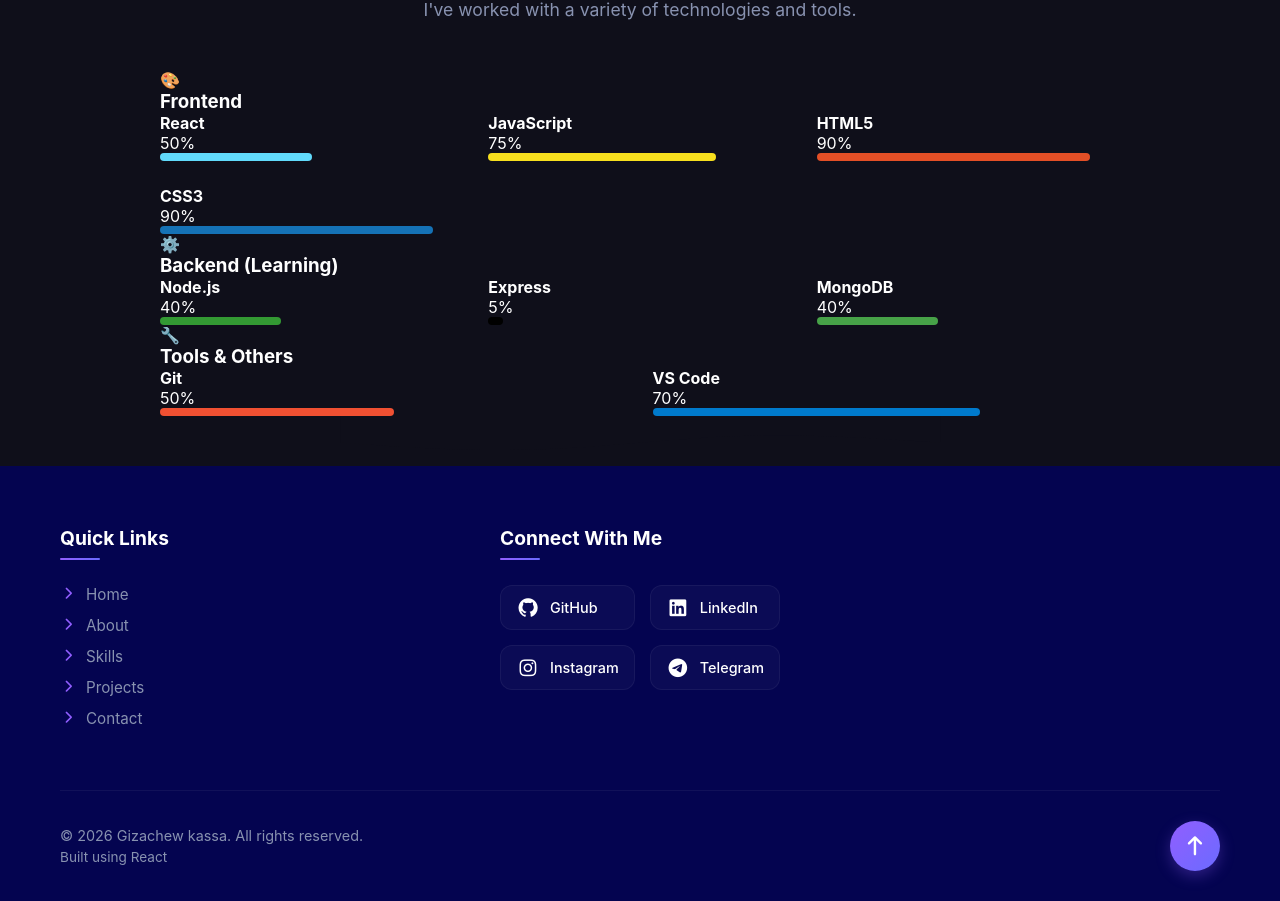
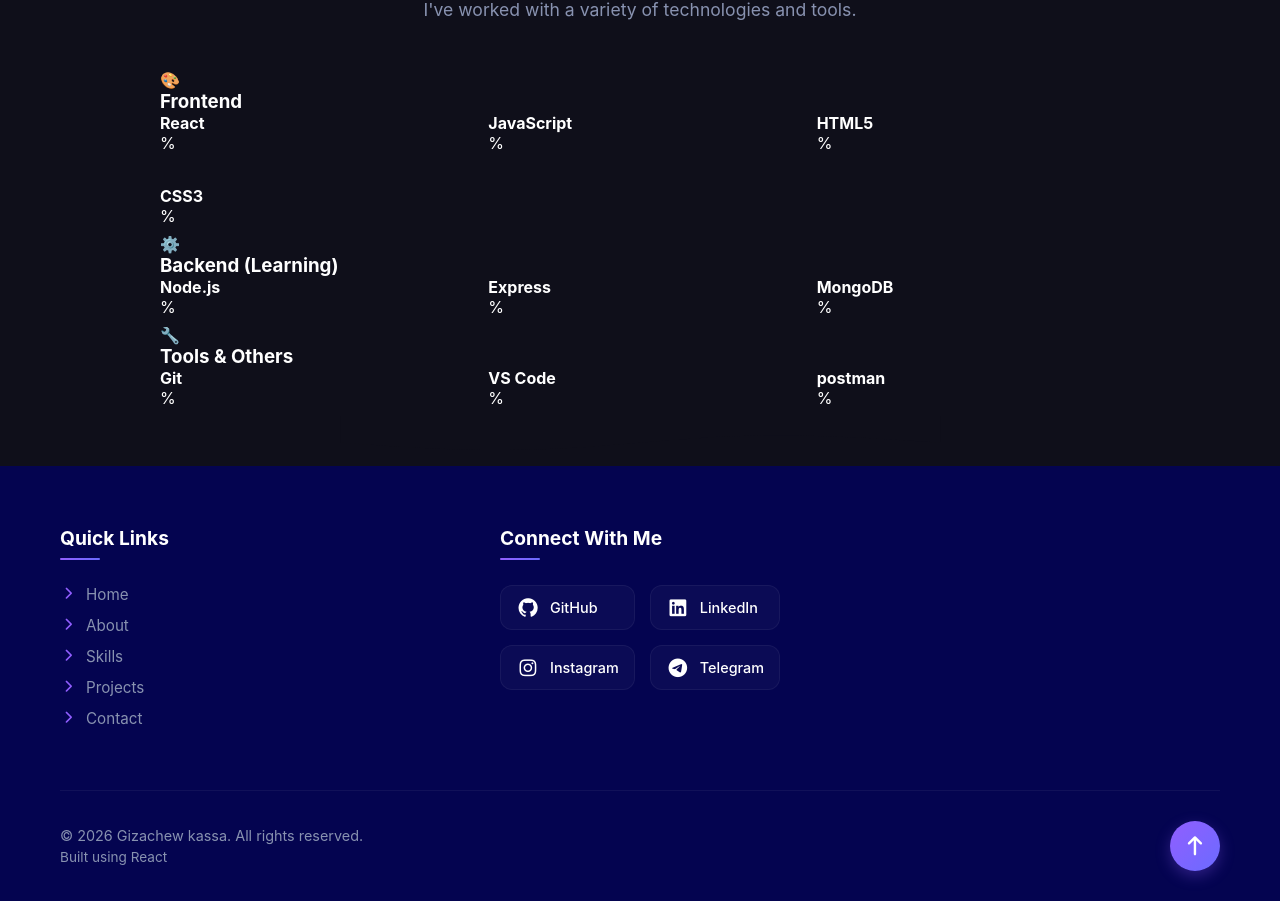
Before and after one commit to gizachew-k/website, a React (Create React App) app: page / in a window 1280 px wide. Shown: the part 4359-5260 px from the top of the page. Built offline with nearby package versions, Linux system fonts and the light colour scheme.

Commit message:
editing skill section

```diff
--- a/src/components/Skills.jsx
+++ b/src/components/Skills.jsx
@@ -15,10 +15,10 @@
     category: "Frontend",
     icon: "🎨",
     skills: [
-      { name: "React", level: 50, color: "#61DAFB" },
-      { name: "JavaScript", level: 75, color: "#F7DF1E" },
-      { name: "HTML5", level: 90, color: "#E34F26" },
-      { name: "CSS3", level: 90, color: "#1572B6" }
+      { name: "React"},
+      { name: "JavaScript"},
+      { name: "HTML5" },
+      { name: "CSS3" }
     ]
   },
   {
@@ -26,18 +26,19 @@
     icon: "⚙️",
     color: "#339933",
     skills: [
-      { name: "Node.js", level: 40, color: "#339933" },      // Learning
-      { name: "Express", level: 5, color: "#000000" },       // Learning
-      { name: "MongoDB", level: 40, color: "#47A248" },       // Learning
+      { name: "Node.js"},      // Learning
+      { name: "Express" },       // Learning
+      { name: "MongoDB" },       // Learning
     ]
   },
     {
       category: "Tools & Others",
       icon: "🔧",
       skills: [
-        { name: "Git", level: 50, color: "#F05032" },
+        { name: "Git"},
 
-        { name: "VS Code", level:70, color: "#007ACC" },
+        { name: "VS Code" },
+        { name: "postman"}
 
       ]
     }
```
